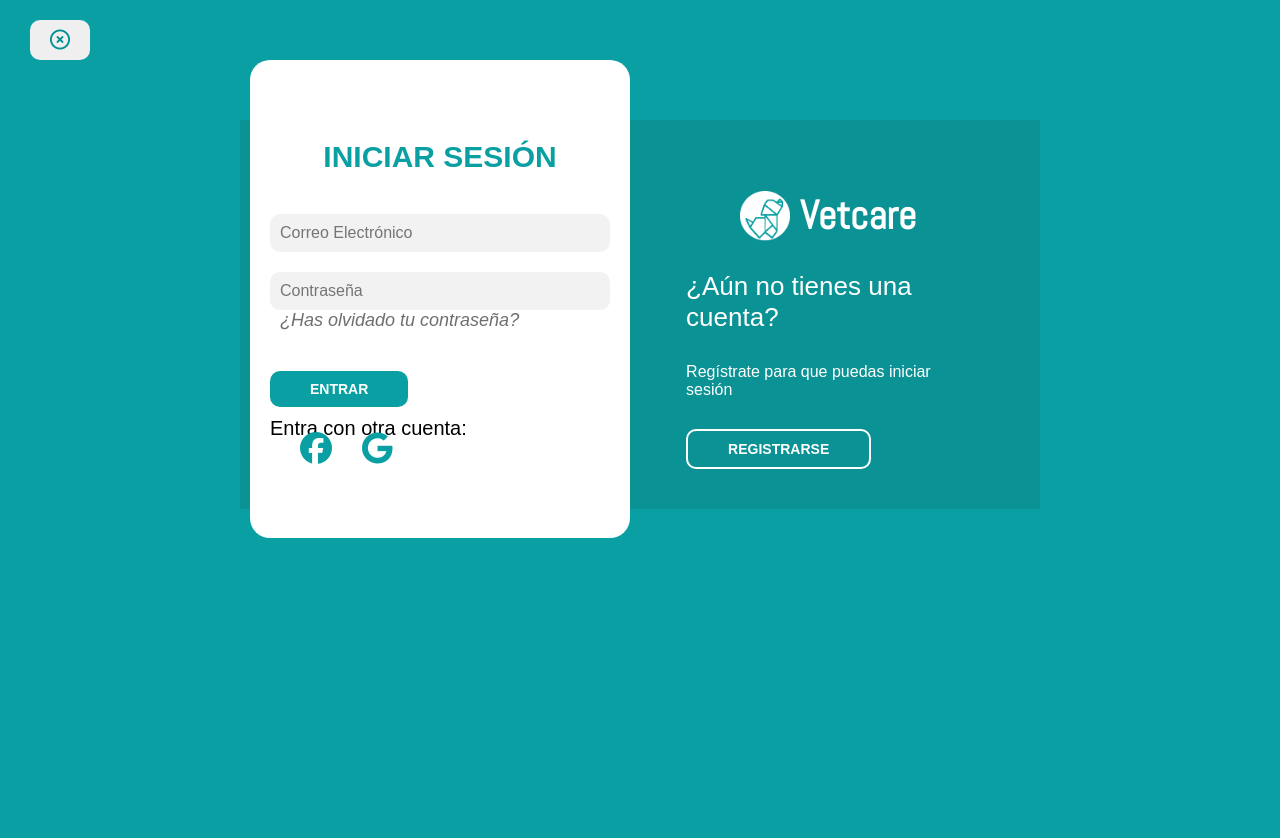
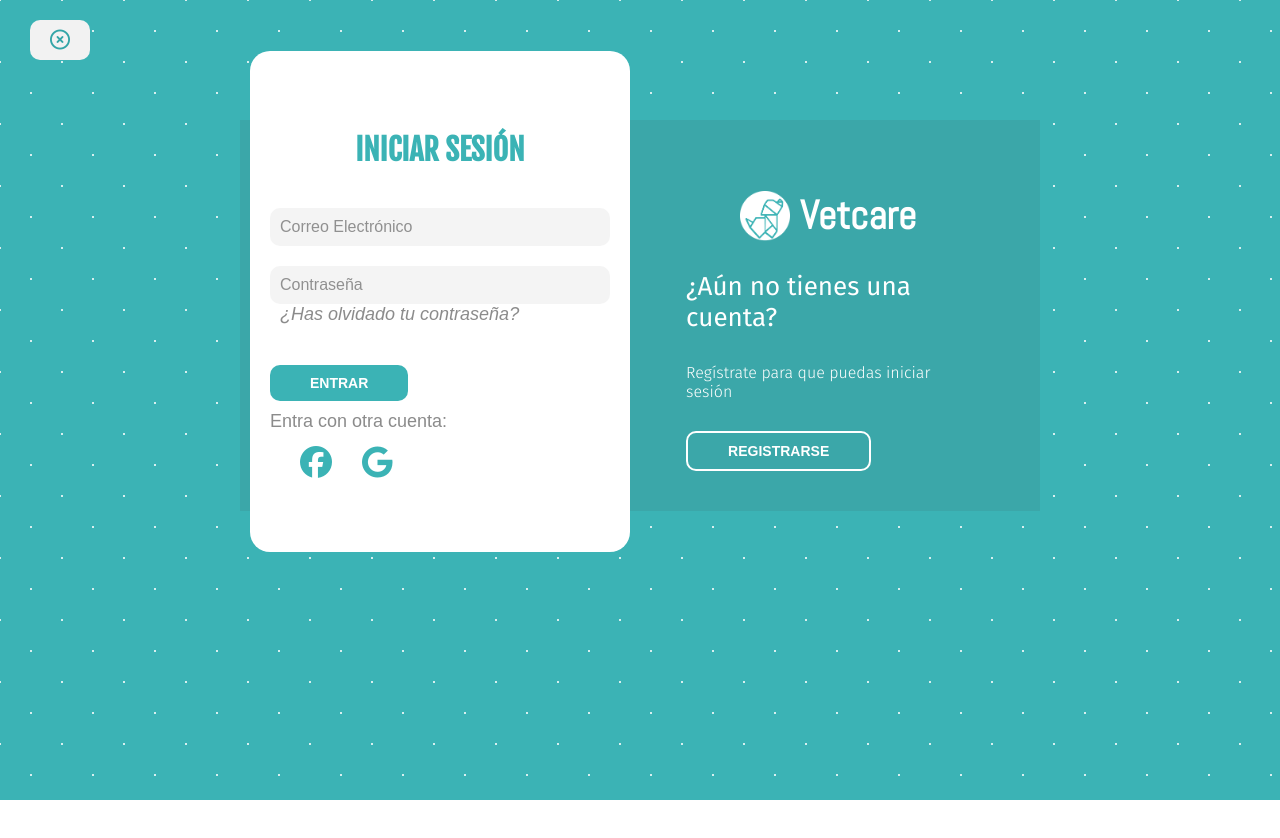
Before and after one commit to LorenaPulgar/VetcareProyect, a Vue app in the folder vetcare-client/: page /auth in a window 1280 px wide. Shown: the top 838 px of the page. After the commit the page ends 800 px from the top, so only its background shows below. Built offline with nearby package versions, Linux system fonts and the light colour scheme.

Commit message:
Mejorar estetica componente login

```diff
--- a/vetcare-client/src/resource/css/login_Regisro.css
+++ b/vetcare-client/src/resource/css/login_Regisro.css
@@ -1,5 +1,12 @@
+@import url('https://fonts.googleapis.com/css2?family=Fira+Sans:ital,wght@0,100;0,200;0,300;0,400;0,500;0,600;0,700;0,800;0,900;1,100;1,200;1,300;1,400;1,500;1,600;1,700;1,800;1,900&family=Fjalla+One&family=Nunito+Sans:ital,opsz,wght@0,6..12,200..1000;1,6..12,200..1000&family=Source+Code+Pro:ital,wght@0,200..900;1,200..900&family=Source+Sans+3:ital,wght@0,200..900;1,200..900&display=swap');
+
 .fondopagina {
     background-color: #0AA0A3;
+    opacity: 0.8;
+    background-image:  radial-gradient(#ceecec 1.55px, transparent 1.55px), radial-gradient(#ceecec 1.55px, #0AA0A3 1.55px);
+    background-size: 62px 62px;
+    background-position: 0 0,31px 31px;
+    height: 100vh;
 }
 
 *{
@@ -35,7 +42,6 @@
     margin: auto;
     position: relative;
     margin-top: 60px;
-    height: 1000px;
 }
 
 .caja__trasera{
@@ -195,11 +201,13 @@
 }
 .redessociales i{
     padding-left: 30px;
+    padding-top: 30px;
 }
 .redessociales p{
     margin-top: 10px;
-    font-family: 'Fira Sans', sans-serif;
-    font-size: 20px;
+    font-family: 'Nunito', sans-serif;
+    font-size: 18px;
+    color: rgb(111, 111, 111);
 }
 
 
```
